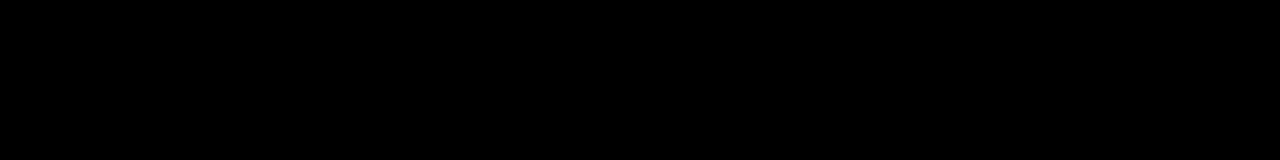
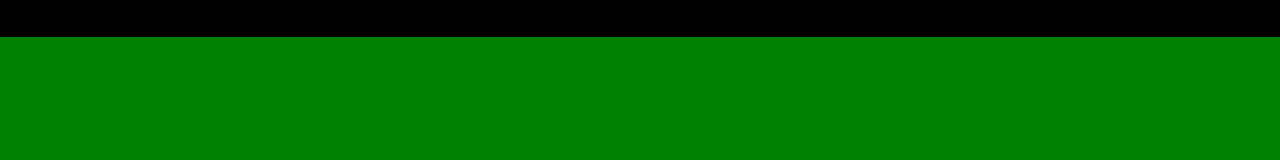
Before and after one commit to websterduarte/Projeto-social, a plain HTML site: page index.html in a window 1280 px wide. Drawn offline with Linux system fonts and the light colour scheme.

Commit message:
atualizar

```diff
--- a/estilo/style.css
+++ b/estilo/style.css
@@ -11,3 +11,9 @@ html, body{
     width: 100vw;
     background-color: black;
 }
+
+main{
+    height: 100vh;
+    position: relative;
+    background-color: green;
+}
```
